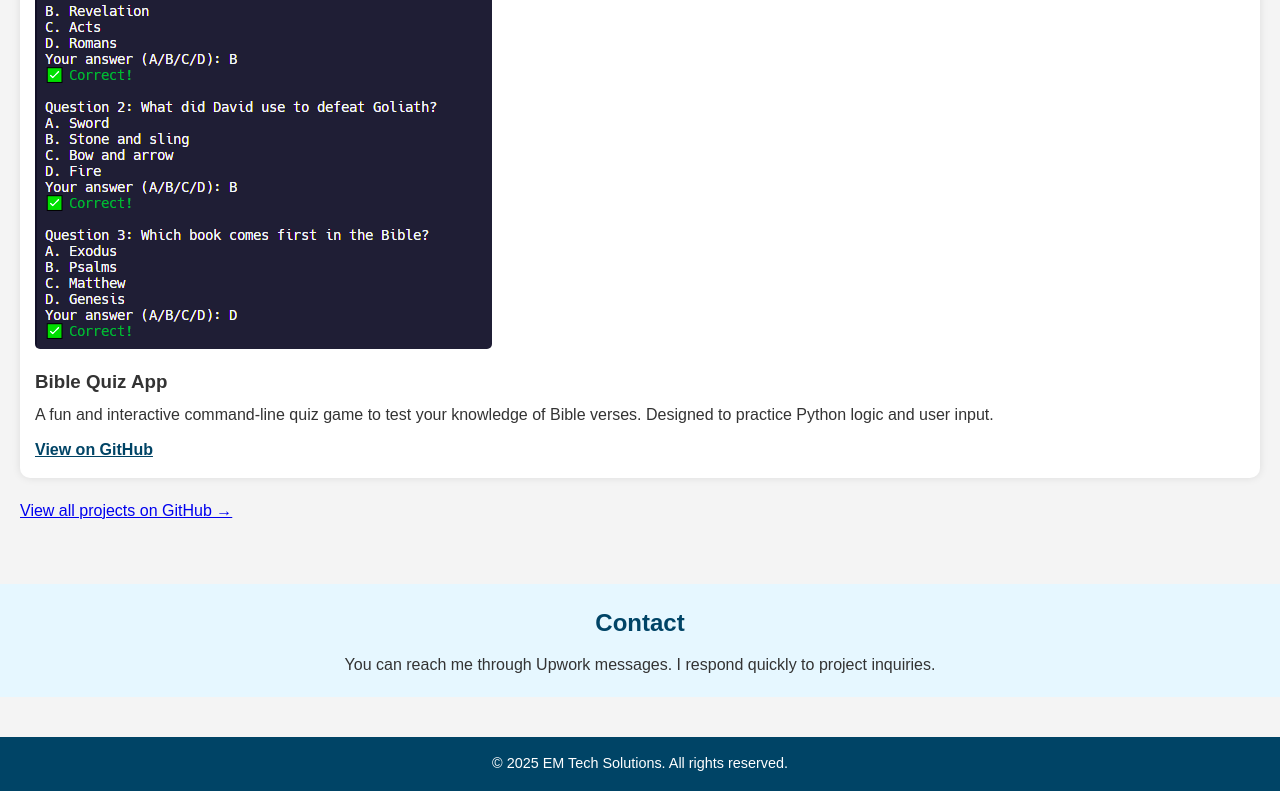
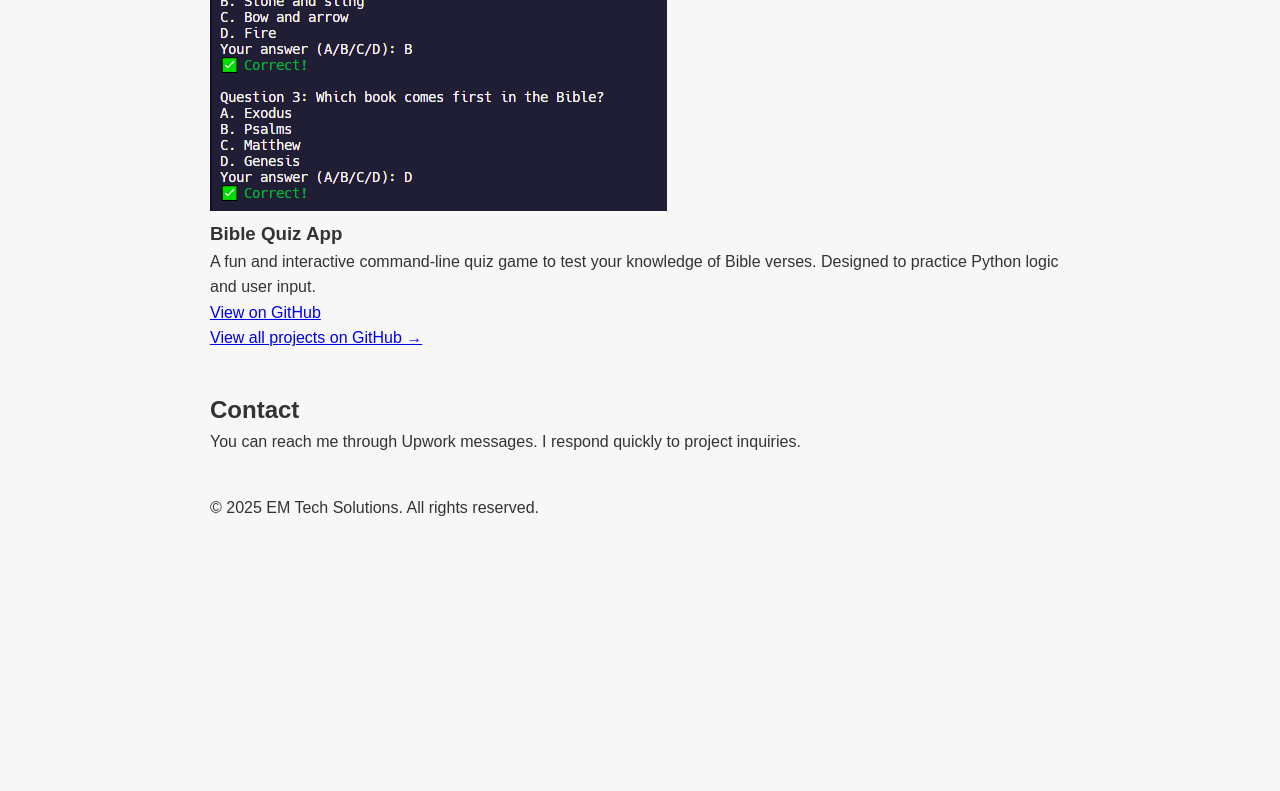
Before and after one commit to Ek-Coder-Tech/portfolio-site, a plain HTML site: page index.html in a window 1280 px wide. Shown: the part 1075-1866 px from the top of the page. After the commit the page ends 1615 px from the top, so only its background shows below. Drawn offline with Linux system fonts and the light colour scheme.

Commit message:
Update style.css

```diff
--- a/style.css
+++ b/style.css
@@ -1,4 +1,4 @@
-/* General Reset */
+/* Reset and Base */
 * {
   margin: 0;
   padding: 0;
@@ -8,101 +8,42 @@
 body {
   font-family: Arial, sans-serif;
   line-height: 1.6;
-  background-color: #f4f4f4;
+  background-color: #f7f7f7;
   color: #333;
+  padding: 0;
+}
+
+/* Layout Container */
+body > * {
+  max-width: 900px;
+  margin: 0 auto;
+  padding: 20px;
 }
 
 /* Header */
 header {
-  background-color: #004466;
-  color: #fff;
-  padding: 30px 20px 20px;
+  background-color: #2c3e50;
+  color: white;
+  padding: 40px 20px 20px;
   text-align: center;
-  margin-top: 20px; /* Adds top margin to the black header background */
+  border-radius: 6px;
+  margin-top: 20px;
 }
 
 header h1 {
   margin-bottom: 10px;
-  font-size: 2em;
 }
 
 nav ul {
   list-style: none;
-  padding: 0;
   display: flex;
   justify-content: center;
   gap: 20px;
+  flex-wrap: wrap;
 }
 
 nav a {
-  color: #fff;
+  color: white;
   text-decoration: none;
-}
-
-nav a:hover {
-  text-decoration: underline;
-}
-
-/* Main Content */
-main {
-  padding: 20px;
-}
-
-section {
-  margin-bottom: 40px;
-}
-
-h2 {
-  color: #004466;
-  margin-bottom: 10px;
-}
-
-/* Project Cards */
-.project {
-  background-color: #fff;
-  padding: 15px;
-  margin-bottom: 20px;
-  border-radius: 10px;
-  box-shadow: 0 0 8px rgba(0,0,0,0.1);
-}
-
-.project-img {
-  max-width: 100%;
-  height: auto;
-  margin-bottom: 10px;
-  border-radius: 5px;
-}
-
-.project h3 {
-  margin-bottom: 5px;
-}
-
-.project p {
-  margin-bottom: 10px;
-}
-
-.project a {
-  color: #004466;
   font-weight: bold;
 }
-
-.project a:hover {
-  text-decoration: underline;
-}
-
-/* Contact Section */
-#contact {
-  padding: 20px;
-  background-color: #e6f7ff;
-  text-align: center;
-}
-
-/* Footer */
-footer {
-  background-color: #004466;
-  color: #fff;
-  text-align: center;
-  padding: 15px;
-  font-size: 0.9em;
-  margin-top: 40px;
-}
```
